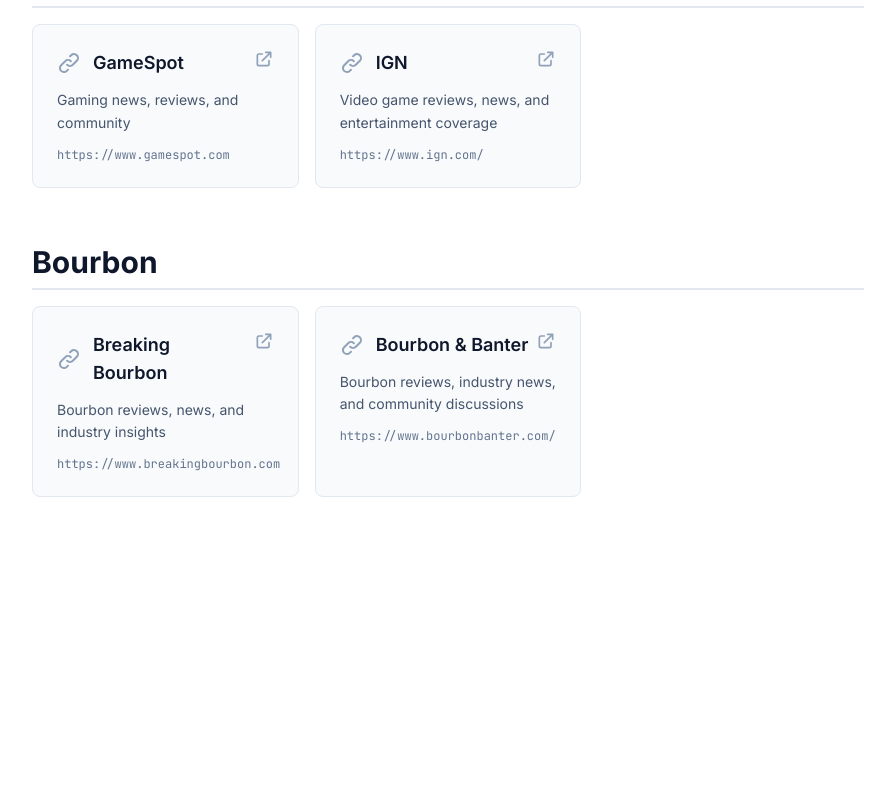
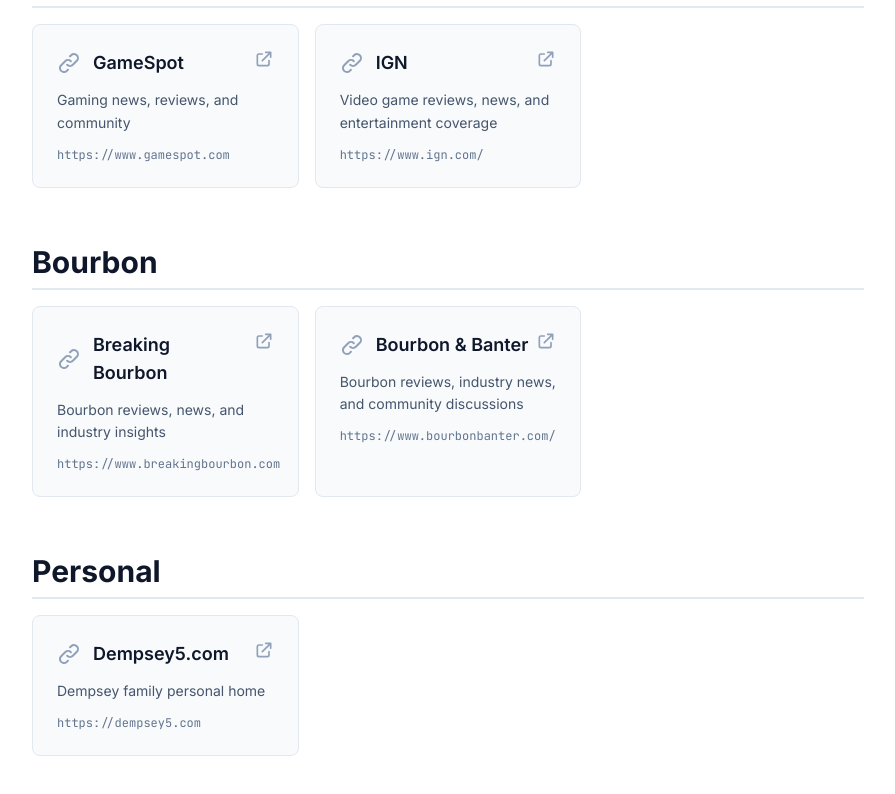
Before and after one commit to jdempsey77/www-stylee-org, a Next.js app: page /links in a window 1280 px wide. Shown: the part 1314-2108 px from the top of the page, without its empty margins (192-1087 px from the left). Before the commit the page ends 1891 px from the top, so only its background shows below. Built offline with nearby package versions, Linux system fonts and the light colour scheme; no server answers.

Commit message:
Add dempsey5.com link to Personal category

```diff
--- a/src/app/links/page.tsx
+++ b/src/app/links/page.tsx
@@ -69,6 +69,12 @@
       url: "https://www.bourbonbanter.com/",
       description: "Bourbon reviews, industry news, and community discussions",
       category: "Bourbon"
+    },
+    {
+      name: "Dempsey5.com",
+      url: "https://dempsey5.com",
+      description: "Dempsey family personal home",
+      category: "Personal"
     }
   ];
 
```
